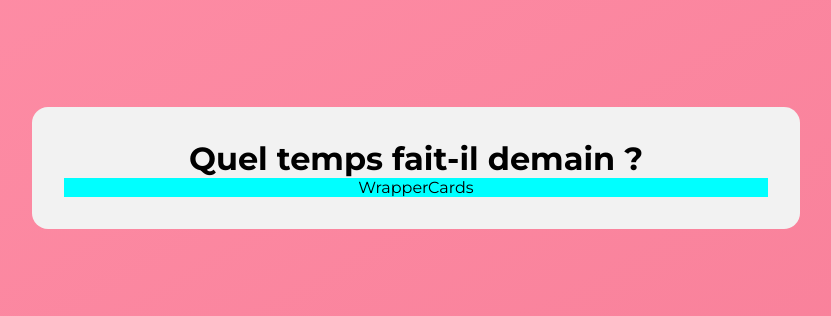
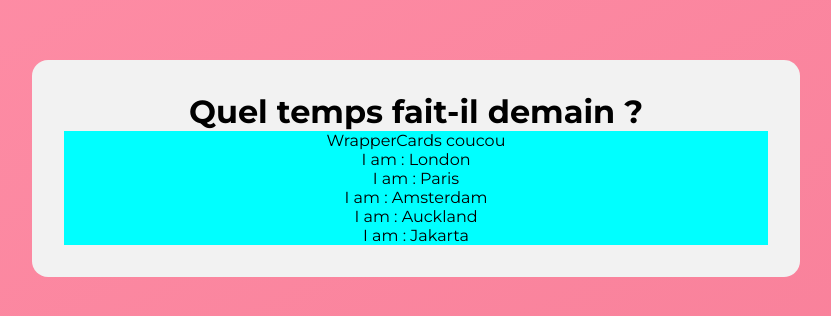
Before and after one commit to VncPsq/weather-app, a React (Vite) app: page / in a window 1280 px wide. Shown: the part 232-548 px from the top of the page, without its empty margins (224-1055 px from the left). Built offline with nearby package versions, Linux system fonts and the light colour scheme; no server answers.

Commit message:
added service Data in order to fetch api on component

```diff
--- /dev/null
+++ b/src/components/CityCard/CityCard.jsx
@@ -0,0 +1,25 @@
+import { useEffect } from "react";
+
+export default function CityCard({ name }) {
+  useEffect(() => {
+    fetch(
+      `https://api.openweathermap.org/data/2.5/weather?q=${name}&lang=fr&appid=${
+        import.meta.env.VITE_APP_ID
+      }`
+    )
+      .then((response) => {
+        if (!response.ok) {
+          throw new Error("Failed to fetch data");
+        }
+        return response.json();
+      })
+      .then((city) => {
+        console.info(city.name);
+      })
+      .catch((error) => {
+        console.error("Error fetching data", error);
+      });
+  }, [name]);
+
+  return <div> I am : {name}</div>;
+}
--- a/src/components/WrapperCards/WrapperCards.jsx
+++ b/src/components/WrapperCards/WrapperCards.jsx
@@ -1,27 +1,14 @@
-import { useEffect } from "react";
+import CityCard from "../CityCard/CityCard";
+import cities from "../../services/cityData";
 
 export default function WrapperCards() {
-  const city = "London";
 
-  useEffect(() => {
-    fetch(
-      `https://api.openweathermap.org/data/2.5/weather?q=${city}&date=2024-08-31&lang=fr&appid=${
-        import.meta.env.VITE_APP_ID
-      }`
-    )
-      .then((response) => {
-        if (!response.ok) {
-          throw new Error("Failed to fetch data");
-        }
-        return response.json();
-      })
-      .then((city) => {
-        console.info(city);
-      })
-      .catch((error) => {
-        console.error("Error fetching data", error);
-      });
-  }, []);
-
-  return <div className="wrapperCards">WrapperCards</div>;
+  return (
+    <div className="wrapperCards">
+      WrapperCards coucou
+      {cities.map((city) => (
+        <CityCard key={city.id} name={city.name} />
+      ))}
+    </div>
+  );
 }
--- /dev/null
+++ b/src/services/cityData.js
@@ -0,0 +1,24 @@
+const cities = [
+  {
+    id: 1,
+    name: "London",
+  },
+  {
+    id: 2,
+    name: "Paris",
+  },
+  {
+    id: 3,
+    name: "Amsterdam",
+  },
+  {
+    id: 4,
+    name: "Auckland",
+  },
+  {
+    id: 5,
+    name: "Jakarta",
+  },
+];
+
+export default cities;
```
